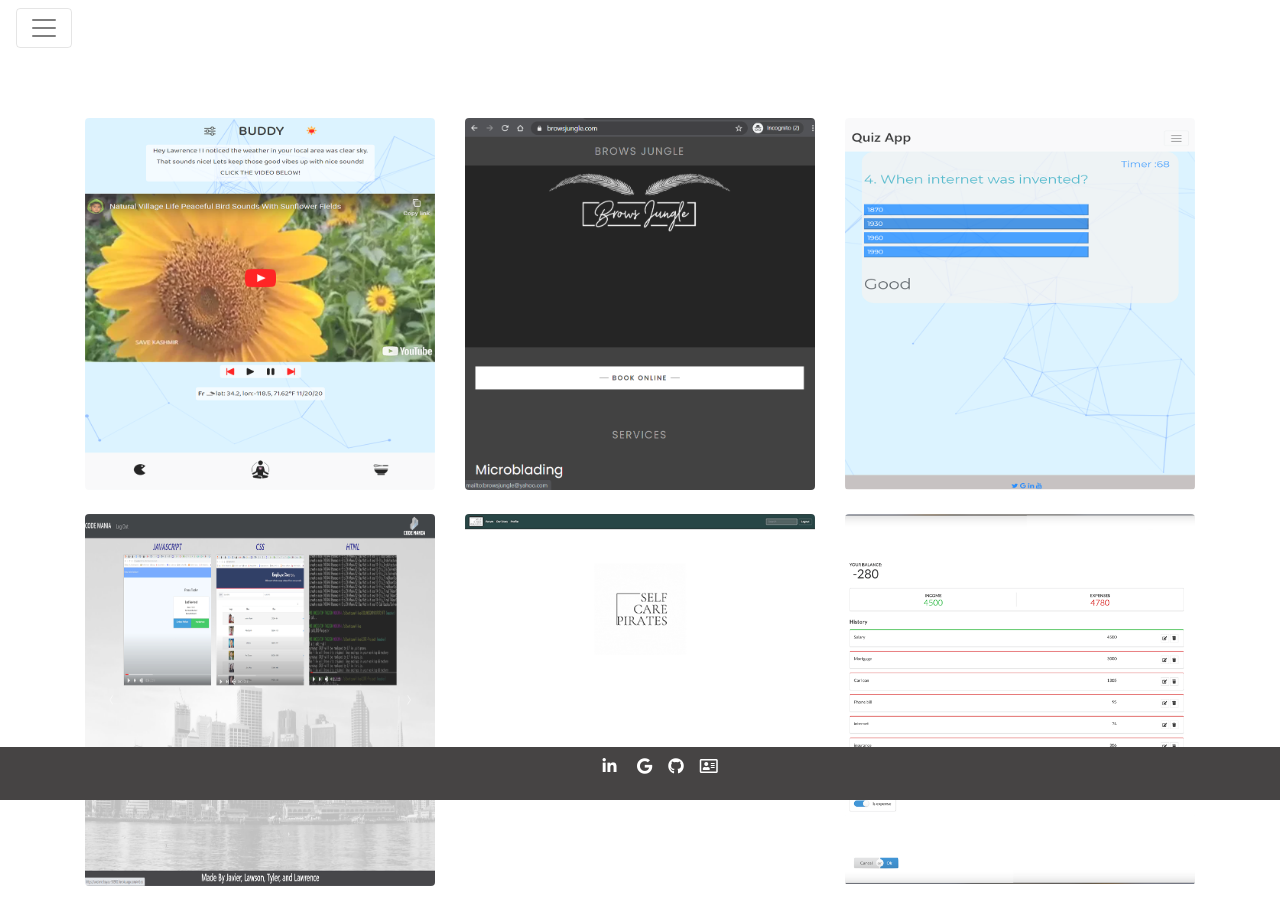
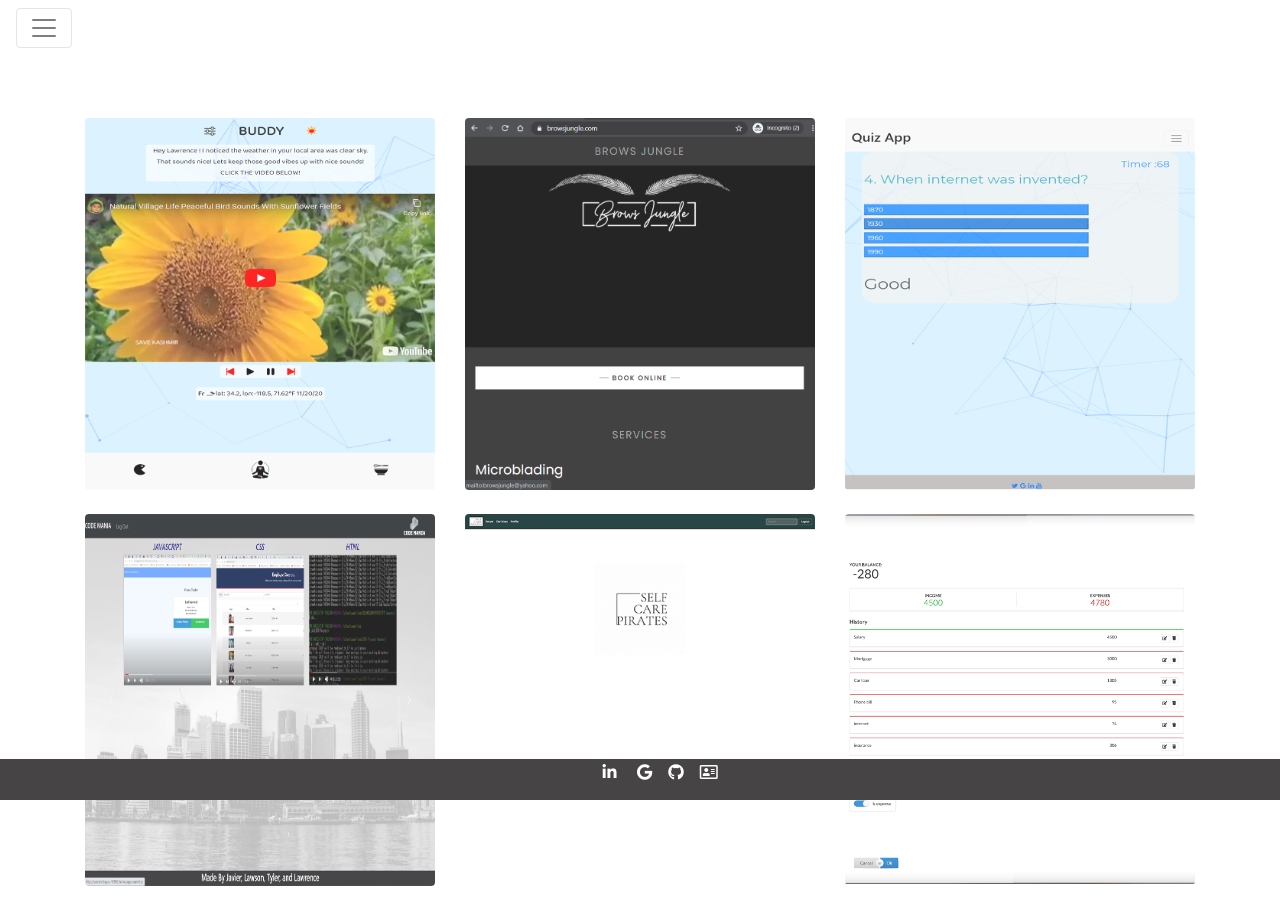
Before and after one commit to Juzva8/react_portfolio, a React (Create React App) app: page /portfolio in a window 1280 px wide. Shown: the top 924 px of the page. Built offline with nearby package versions, Linux system fonts and the light colour scheme.

Commit message:
style fix

```diff
--- a/src/components/Footer/Footer.css
+++ b/src/components/Footer/Footer.css
@@ -1,6 +1,6 @@
 .footer{
 
-    padding: 0.4rem;
+    padding: 0.03rem;
     background-color: #464444;
     color: white;
     align-items: center;
```
